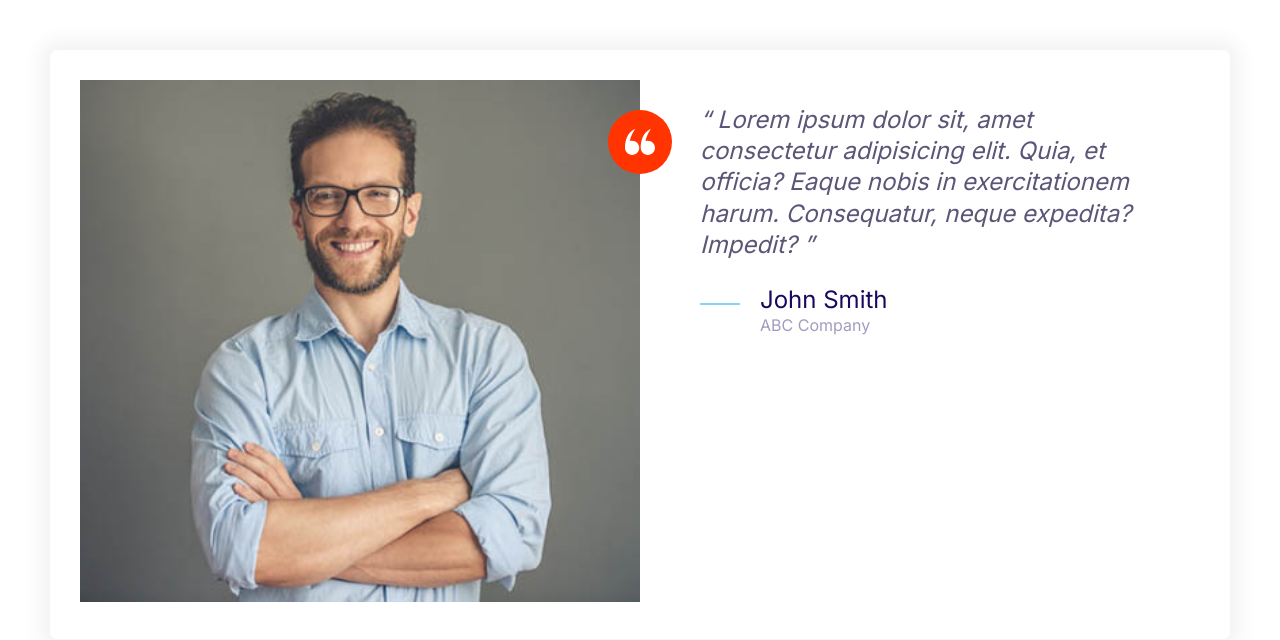
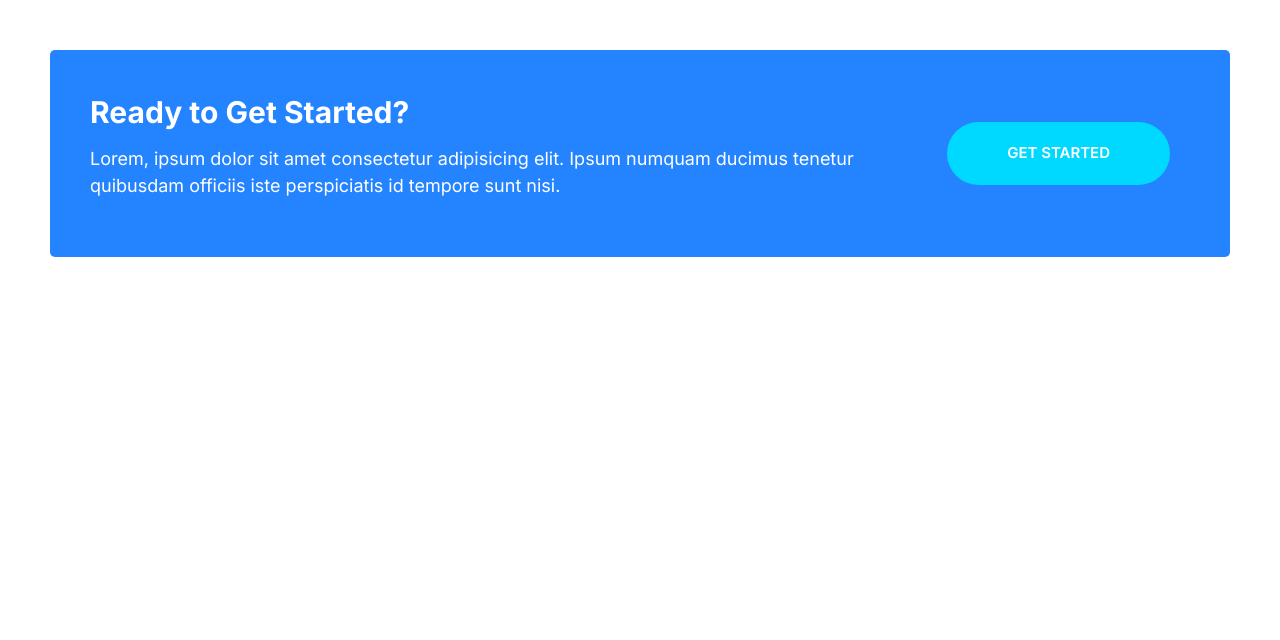
Before and after one commit to connorwestleydev/moshify, a plain HTML site: page index.html in a window 1280 px wide. Drawn offline with Linux system fonts and the light colour scheme.

Commit message:
Implement the callout component

```diff
--- a/css/styles.css
+++ b/css/styles.css
@@ -243,6 +243,11 @@ a {
   color: #fff;
 }
 
+.btn--stretched {
+  padding-left: 6rem;
+  padding-right: 6rem;
+}
+
 .btn--block {
   width: 100%;
   display: inline-block;
@@ -485,3 +490,44 @@ a {
     margin-left: 6rem;
   }
 }
+
+/* Callouts */
+.callout {
+  padding: 4rem;
+  border-radius: 5px;
+}
+
+.callout--primary {
+  background: var(--color-primary);
+  color: #fff;
+}
+
+.callout__heading {
+  color: #fff;
+  margin-top: 0;
+  font-size: 3rem;
+}
+
+.callout .btn {
+  justify-self: center;
+  align-self: center;
+}
+
+.callout__content {
+  text-align: center;
+}
+
+@media screen and (min-width: 768px) {
+  .callout .grid--1x2 {
+    grid-template-columns: 1fr auto;
+  }
+
+  .callout__content {
+    text-align: left;
+  }
+
+  .callout .btn {
+    justify-self: start;
+    margin: 0 2rem;
+  }
+}
--- a/index.html
+++ b/index.html
@@ -13,36 +13,17 @@
     <link rel="stylesheet" href="css/styles.css" />
   </head>
   <body style="padding: 5rem">
-    <div class="card testimonial">
+    <div class="callout callout--primary">
       <div class="grid grid--1x2">
-        <div class="testimonial__image">
-          <img src="images/testimonial.jpg" alt="A happy smiling customer" />
-          <span class="icon-container icon-container--accent">
-            <svg class="icon icon--white icon--small">
-              <use xlink:href="images/sprite.svg#quotes"></use>
-            </svg>
-          </span>
+        <div class="callout__content">
+          <h2 class="callout__heading">Ready to Get Started?</h2>
+          <p>
+            Lorem, ipsum dolor sit amet consectetur adipisicing elit. Ipsum
+            numquam ducimus tenetur quibusdam officiis iste perspiciatis id
+            tempore sunt nisi.
+          </p>
         </div>
-        <blockquote class="quote">
-          <p class="quote__text">
-            Lorem ipsum dolor sit, amet consectetur adipisicing elit. Quia, et
-            officia? Eaque nobis in exercitationem harum. Consequatur, neque
-            expedita? Impedit?
-          </p>
-          <footer>
-            <div class="media">
-              <div class="media__image">
-                <svg class="icon quote__line">
-                  <use xlink:href="images/sprite.svg#line"></use>
-                </svg>
-              </div>
-              <div class="media__body">
-                <h3 class="media__title quote__author">John Smith</h3>
-                <p class="quote__company">ABC Company</p>
-              </div>
-            </div>
-          </footer>
-        </blockquote>
+        <a href="#" class="btn btn--secondary btn--stretched">Get Started</a>
       </div>
     </div>
   </body>
```
Also changed, not shown: components/callouts.html (added, +13 -0 lines).
